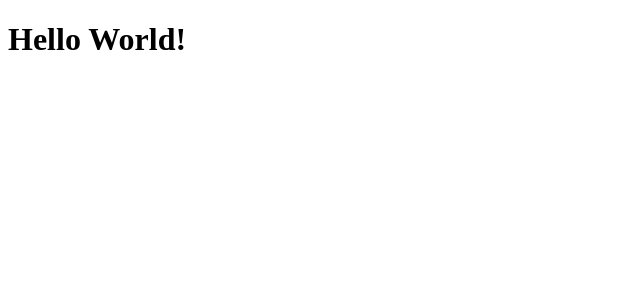
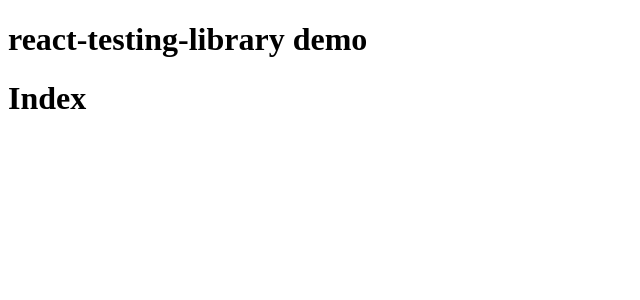
Before and after one commit to egurinko/react-testing-library-demo, a React app: page / in a window 1280 px wide. Shown: the top 300 px of the page, without its empty margins (0-640 px from the left). Built offline with nearby package versions, Linux system fonts and the light colour scheme; the HTML template or start-up script is replaced by a standard one.

Commit message:
added react-router

```diff
--- a/package.json
+++ b/package.json
@@ -7,7 +7,7 @@
   "license": "MIT",
   "scripts": {
     "bundle": "webpack",
-    "start": "webpack-dev-server --mode development --open --hot",
+    "start": "webpack-dev-server --mode development --open --hot --inline",
     "build": "webpack --mode production",
     "check-types": "tsc"
   },
@@ -21,6 +21,7 @@
     "@types/react": "^16.9.26",
     "@types/react-dom": "^16.9.5",
     "@types/react-redux": "^7.1.7",
+    "@types/react-router-dom": "^5.1.3",
     "@typescript-eslint/eslint-plugin": "^2.25.0",
     "@typescript-eslint/parser": "^2.25.0",
     "babel-loader": "^8.1.0",
@@ -46,6 +47,7 @@
     "react": "^16.13.1",
     "react-dom": "^16.13.1",
     "react-redux": "^7.2.0",
+    "react-router-dom": "^5.1.2",
     "redux": "^4.0.5",
     "redux-thunk": "^2.3.0"
   }
--- a/src/App.tsx
+++ b/src/App.tsx
@@ -1,8 +1,17 @@
 import React from 'react';
+import { BrowserRouter as Router, Route, Switch } from 'react-router-dom';
+import NotFound from './components/NotFound';
+import Index from './components/Index';
 
 const App: React.FC<{}> = () => (
   <div>
-    <h1>Hello World!</h1>
+    <h1>react-testing-library demo</h1>
+    <Router>
+      <Switch>
+        <Route path="/" exact component={Index} />
+        <Route component={NotFound} />
+      </Switch>
+    </Router>
   </div>
 );
 
--- /dev/null
+++ b/src/components/Index.tsx
@@ -0,0 +1,9 @@
+import React from 'react';
+
+const Index: React.FC<{}> = () => (
+  <div>
+    <h1>Index</h1>
+  </div>
+);
+
+export default Index;
--- /dev/null
+++ b/src/components/NotFound.tsx
@@ -0,0 +1,10 @@
+import React from 'react';
+
+const NotFound: React.FC<{}> = () => (
+  <div>
+    <h1>Not Found</h1>
+    <h1>404</h1>
+  </div>
+);
+
+export default NotFound;
--- a/webpack.config.js
+++ b/webpack.config.js
@@ -1,14 +1,14 @@
-const path = require("path");
-const HtmlWebpackPlugin = require("html-webpack-plugin");
+const path = require('path');
+const HtmlWebpackPlugin = require('html-webpack-plugin');
 
 module.exports = {
-  entry: "./src/index",
+  entry: './src/index',
   output: {
-    path: path.join(__dirname, "/dist"),
-    filename: "bundle.js"
+    path: path.join(__dirname, '/dist'),
+    filename: 'bundle.js',
   },
   resolve: {
-    extensions: [".ts", ".tsx", ".js"]
+    extensions: ['.ts', '.tsx', '.js'],
   },
 
   module: {
@@ -17,18 +17,22 @@
         test: /\.(ts|js)x?$/,
         exclude: /node_modules/,
         use: {
-          loader: "babel-loader"
-        }
+          loader: 'babel-loader',
+        },
       },
       {
         test: /\.css$/,
-        use: ["style-loader", "css-loader"]
-      }
-    ]
+        use: ['style-loader', 'css-loader'],
+      },
+    ],
   },
   plugins: [
     new HtmlWebpackPlugin({
-      template: "./dist/index.html"
-    })
-  ]
+      template: './dist/index.html',
+    }),
+  ],
+  devServer: {
+    historyApiFallback: true,
+    contentBase: './dist',
+  },
 };
```
Also changed, not shown: 1 other file (tests, documents, lock files or other folders).
